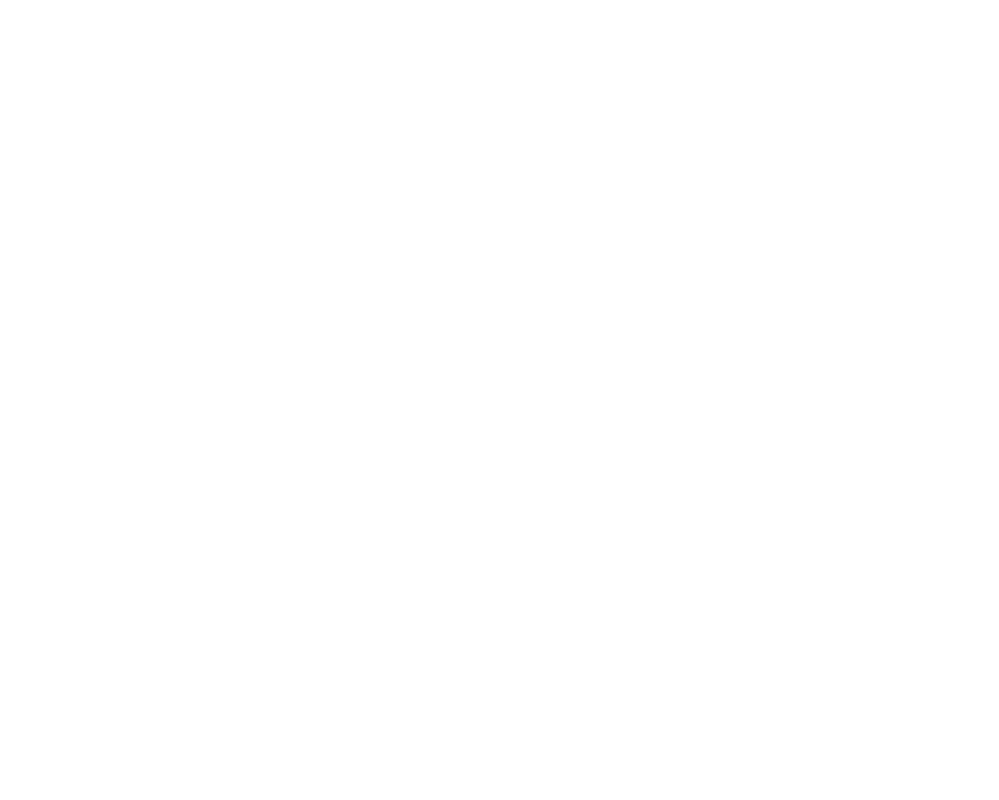
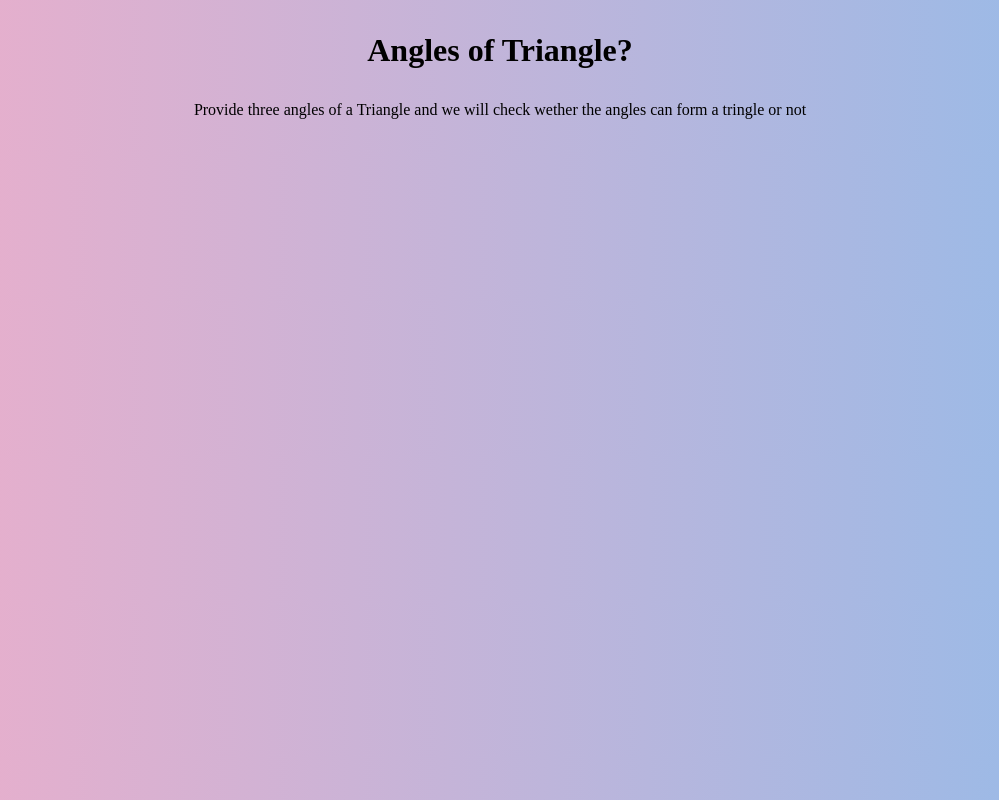
Before and after one commit to roht2103/fun-with-triangles, a plain HTML site: page isTriangle.html in a window 1280 px wide. Shown: the whole page, without its empty margins (140-1139 px from the left). Drawn offline with Linux system fonts and the light colour scheme.

Commit message:
add description

```diff
--- a/isTriangle.html
+++ b/isTriangle.html
@@ -0,0 +1,15 @@
+<!DOCTYPE html>
+<html lang="en">
+<head>
+    <meta charset="UTF-8">
+    <meta name="viewport" content="width=device-width, initial-scale=1.0">
+    <title>is A Triangle</title>
+    <link rel="stylesheet" href="style.css">
+</head>
+<body>
+    <div class="container">
+        <h1>Angles of Triangle?</h1>
+        <p>Provide three angles of a Triangle and we will check wether the angles can form a tringle or not</p>
+    </div>
+</body>
+</html>
--- a/style.css
+++ b/style.css
@@ -84,3 +84,7 @@ footer{
     transform: 0.5s;
     flex-wrap: wrap;
 }
+
+.container p{
+    margin: 2rem;
+}
```
